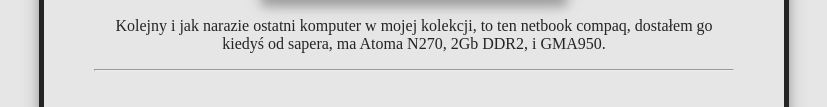
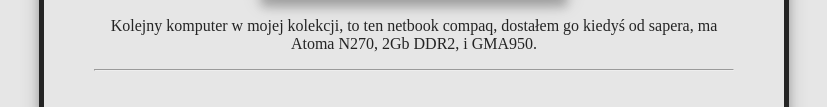
Before and after one commit to txpiq/txpiq.github.io, a plain HTML site: page computers.html in a window 1280 px wide. Shown: the part 2489-2596 px from the top of the page, without its empty margins (226-1053 px from the left). Drawn offline with Linux system fonts and the light colour scheme.

Commit message:
Update computers.html

```diff
--- a/computers.html
+++ b/computers.html
@@ -3,7 +3,7 @@
   <head>
     <link rel="stylesheet" href="styles.css">
     <meta name="viewport" content="width=device-width, initial-scale=1, maximum-scale=1, minimum-scale=1, user-scalable=no, minimal-ui">
-    <title>txpiqsite, Komputery</title>
+    <title>bronzowaumywalka, Komputery</title>
   </head>
   <body>
     <div class="center1">
@@ -29,7 +29,7 @@
         <hr>
         <br>
       <img class="screen" src="netbook.jpg" alt="netbook" width=300" height="400">
-      <p>Kolejny i jak narazie ostatni komputer w mojej kolekcji, to ten netbook compaq, dostałem go kiedyś od sapera, ma Atoma N270, 2Gb DDR2, i GMA950.</p>
+      <p>Kolejny komputer w mojej kolekcji, to ten netbook compaq, dostałem go kiedyś od sapera, ma Atoma N270, 2Gb DDR2, i GMA950.</p>
         <hr>
         <br>
       <p>oprócz tego mam jeszcze Optiplexa 3020 SFF (i5 4590S, 8GB DDR3, GTX 745). Oraz Optiplexa 740 SFF (Athlon 64 X2 6000+, 2GB DDR2 i jakaś integra od nvidii, mega słaba).
```
